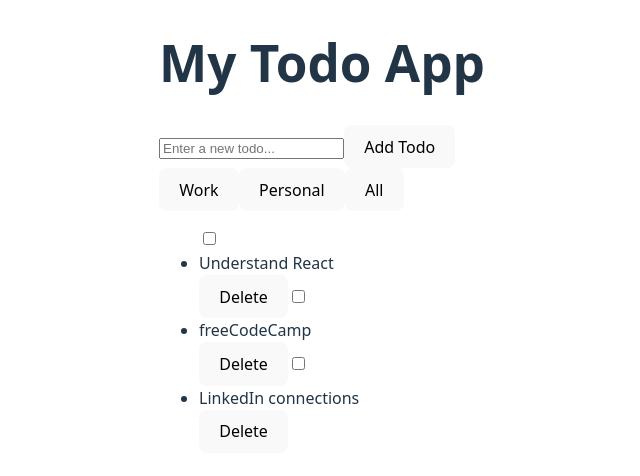
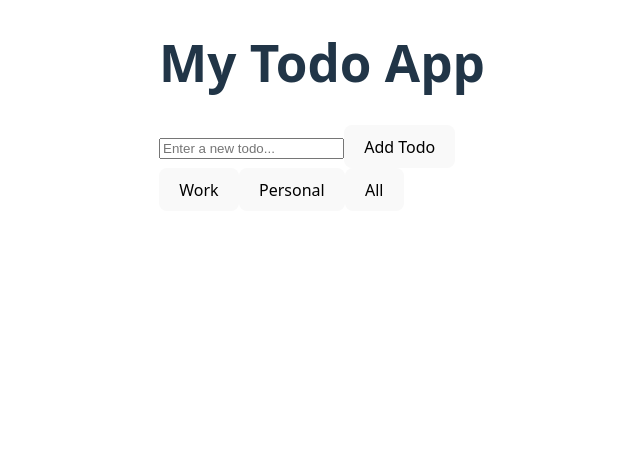
Before and after one commit to Dev-SaifAli/Full-Stack-React-Projects, a React (Vite) app in the folder my-todo-app/: page / in a window 1280 px wide. Shown: the top 476 px of the page, without its empty margins (318-958 px from the left). Built offline with nearby package versions, Linux system fonts and the light colour scheme.

Commit message:
feat(todos): Initialize todos state from localStorage and persist changes

```diff
--- a/my-todo-app/src/App.jsx
+++ b/my-todo-app/src/App.jsx
@@ -1,13 +1,17 @@
-import { useState } from 'react';
+import { useEffect, useState } from 'react';
 import TodoList from './components/TodoList';
 import AddTodo from './components/AddTodo';
 import CategoryFilter from './components/CategoryFilter';
 export default function App () {
-  const [todos, setTodos] = useState([
-    { id: 1, text: 'Understand React', completed: false, category: 'Work' },
-    { id: 2, text: 'freeCodeCamp', completed: false, category: 'Personal' },
-    { id: 3, text: 'LinkedIn connections', completed: false, category: 'Work' },
-  ]);
+
+  const [todos, setTodos] = useState(() => {
+    const saved = localStorage.getItem('todos');
+    return saved ? JSON.parse(saved) : [];
+  });
+
+  useEffect(() => {
+    localStorage.setItem('todos', JSON.stringify(todos));
+  }, [todos]);
 
   const [activeCategory, setActiveCategory] = useState('All');
 
```
